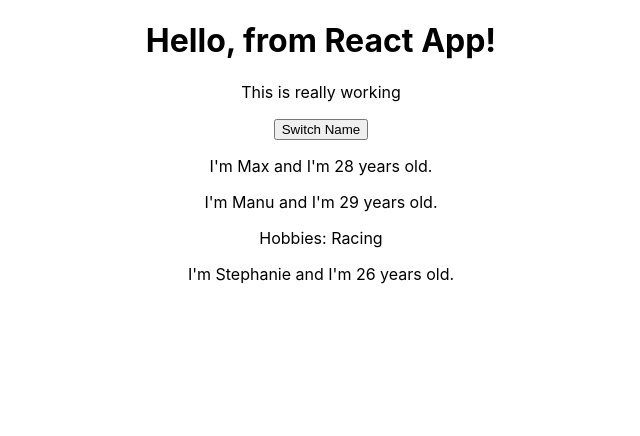
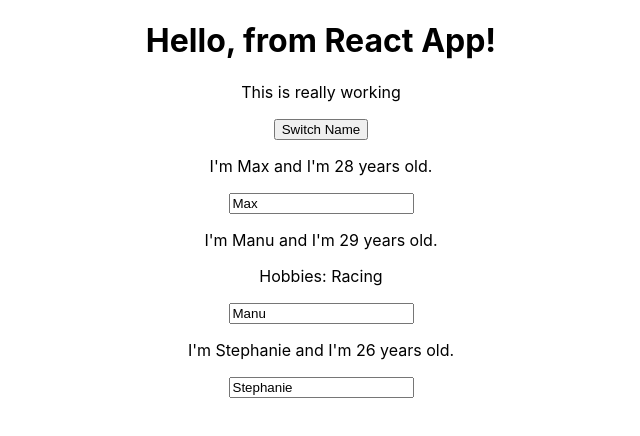
Before and after one commit to MickeyMuis007/React_App, a React (Create React App) app: page / in a window 1280 px wide. Shown: the top 436 px of the page, without its empty margins (319-959 px from the left). Built offline with nearby package versions, Linux system fonts and the light colour scheme.

Commit message:
Adding two way binding

```diff
--- a/src/App.js
+++ b/src/App.js
@@ -21,6 +21,16 @@
     })
   }
 
+  nameChangedHandler = (event) => {
+    this.setState({
+      persons: [
+        { name: 'Max', age: '28' },
+        { name: event.target.value, age: '29' },
+        { name: 'Stephanie', age: '26' }
+      ]
+    })
+  }
+
   render() {
     return (
       <div className="App">
@@ -33,7 +43,8 @@
         <Person
           name={this.state.persons[1].name}
           age={this.state.persons[1].age}
-          click={this.switchNameHandler.bind(this, 'Max!')} >Hobbies: Racing</Person>
+          click={this.switchNameHandler.bind(this, 'Max!')}
+          changed={this.nameChangedHandler}>Hobbies: Racing</Person>
         <Person
           name={this.state.persons[2].name}
           age={this.state.persons[2].age} />
--- a/src/Person/Person.js
+++ b/src/Person/Person.js
@@ -5,6 +5,7 @@
         <div>
             <p onClick={props.click}>I'm {props.name} and I'm {props.age} years old.</p>
             <p>{props.children}</p>
+            <input type="text" onChange={props.changed} value={props.name} />
         </div>
     )
 }
```
